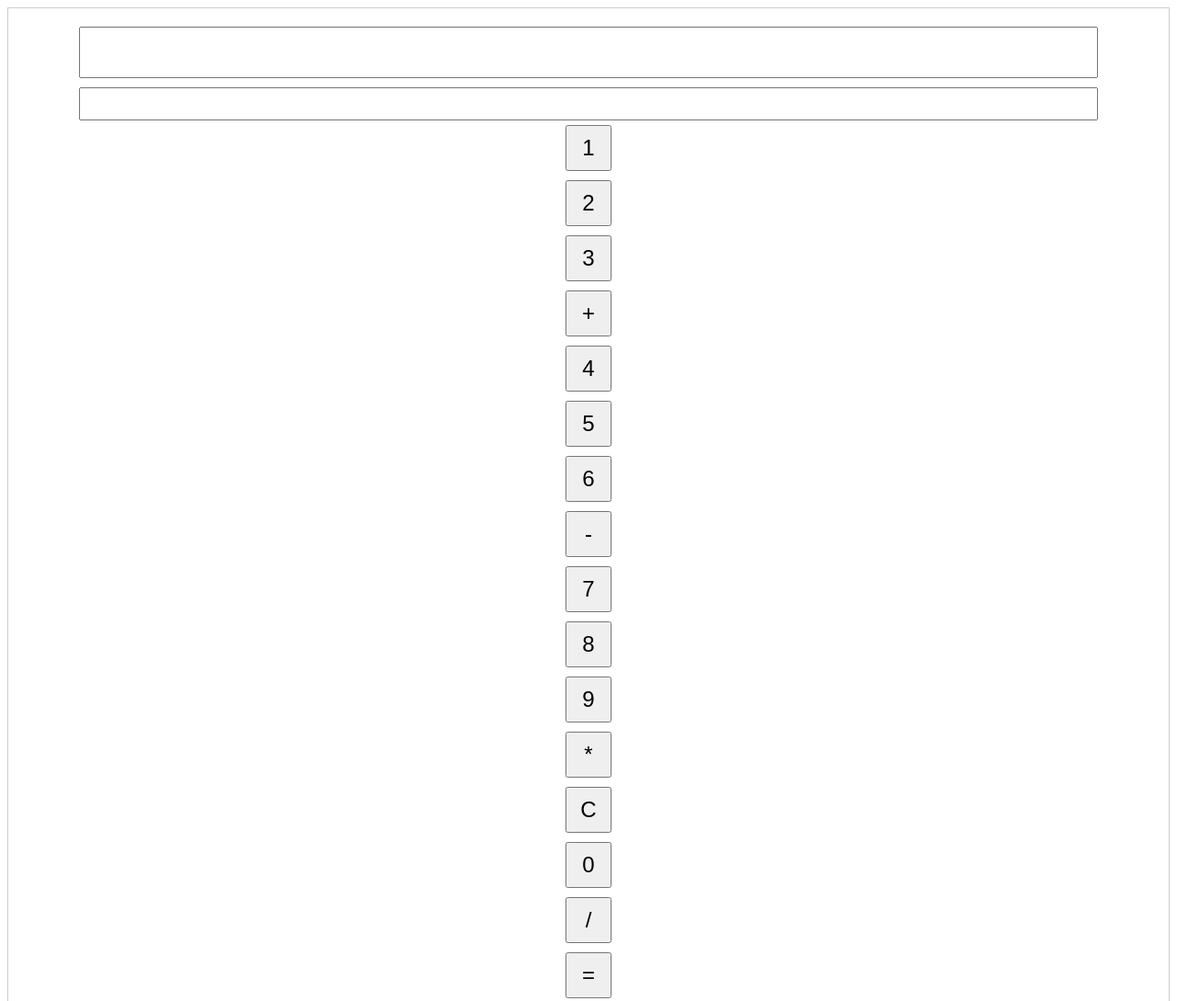
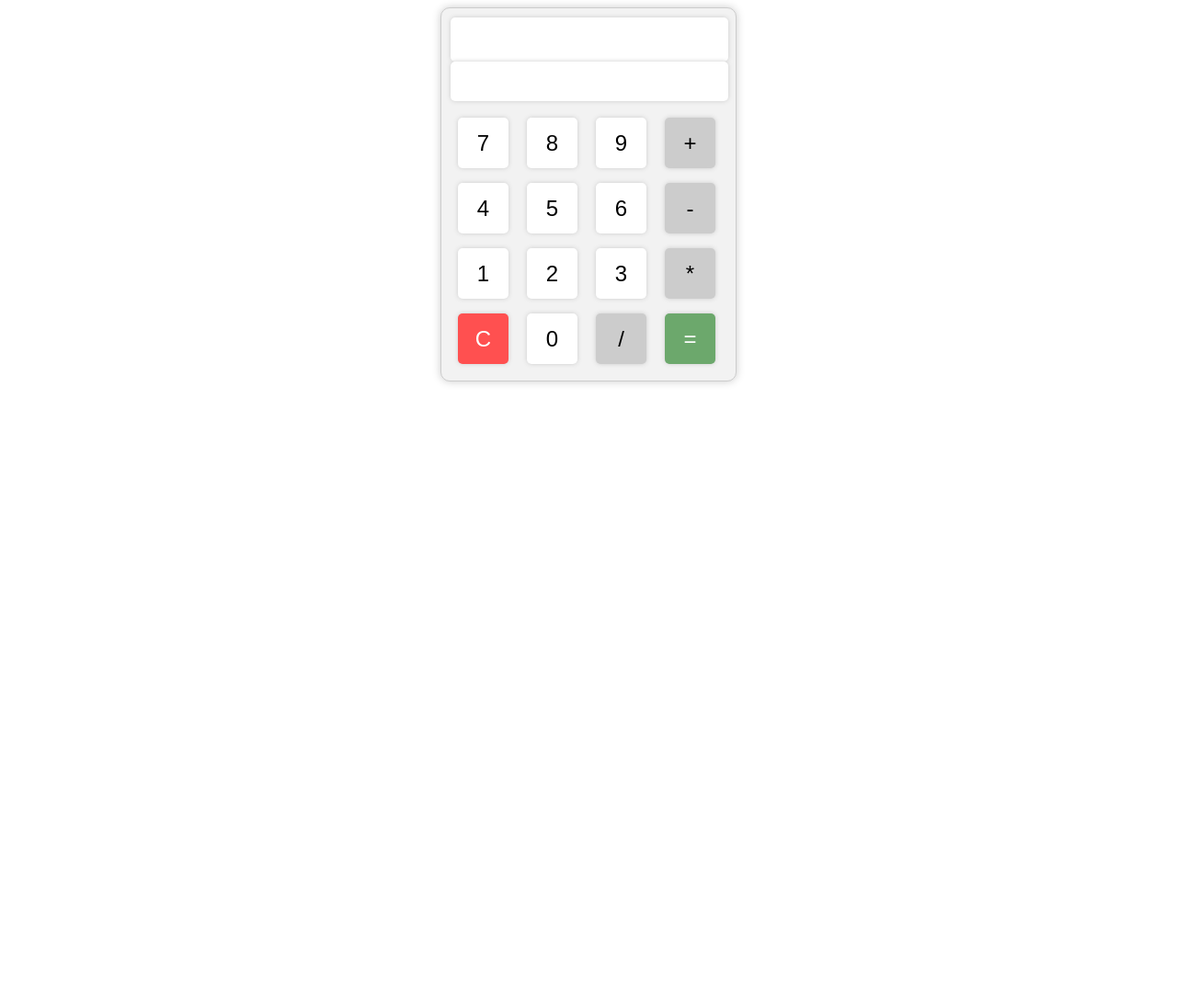
Before and after one commit to imma0010/calculator, a plain HTML site: page calculator.html in a window 1280 px wide. Shown: the top 1089 px of the page at 92% size. After the commit the page ends 800 px from the top, so only its background shows below. Drawn offline with Linux system fonts and the light colour scheme.

Commit message:
Added css to calculator with 2 levels of display

```diff
--- /dev/null
+++ b/calculator.css
@@ -0,0 +1,53 @@
+.calculator {
+    width: 300px;
+    background-color: #f2f2f2;
+    border: 1px solid #ccc;
+    border-radius: 10px;
+    padding: 10px;
+    box-shadow: 0 0 10px #ccc;
+    margin: auto;
+}
+
+.display {
+    margin-bottom: 10px;
+}
+
+.display input {
+    width: 94%;
+    padding: 10px;
+    border: none;
+    border-radius: 5px;
+    font-size: 24px;
+    text-align: right;
+    background-color: #fff;
+    box-shadow: 0 0 5px #ccc;
+}
+
+#result-display {
+    font-size: 20px;
+}
+
+.keypad button {
+    width: 55px;
+    height: 55px;
+    font-size: 24px;
+    margin: 8px;
+    border: none;
+    border-radius: 5px;
+    background-color: #fff;
+    box-shadow: 0 0 5px #ccc;
+}
+
+.keypad button.operator {
+    background-color: #ccc;
+}
+
+#clear {
+    background-color: #ff5050;
+    color: #fff;
+}
+
+#equals {
+    background-color: #6ca86c;
+    color: #fff;
+}
--- a/calculator.html
+++ b/calculator.html
@@ -3,59 +3,33 @@
 
 <head>
     <title>Calculator</title>
-    <style>
-        #calculator {
-            display: flex;
-            flex-direction: column;
-            align-items: center;
-            padding: 20px;
-            border: 1px solid #ccc;
-        }
-
-        #calculator input[type="button"] {
-            width: 50px;
-            height: 50px;
-            font-size: 24px;
-            margin: 5px;
-        }
-
-        #input-display {
-            width: 90%;
-            height: 50px;
-            font-size: 24px;
-            text-align: right;
-            margin-bottom: 10px;
-        }
-
-        #result-display {
-            width: 90%;
-            height: 30px;
-            font-size: 20px;
-            text-align: right;
-        }
-    </style>
+    <link rel="stylesheet" href="calculator.css">
 </head>
 
 <body>
-    <div id="calculator">
-        <input type="text" id="input-display" readonly>
-        <input type="text" id="result-display" readonly>
-        <input type="button" value="1" onclick="addToInputDisplay('1')">
-        <input type="button" value="2" onclick="addToInputDisplay('2')">
-        <input type="button" value="3" onclick="addToInputDisplay('3')">
-        <input type="button" value="+" onclick="addToInputDisplay('+')">
-        <input type="button" value="4" onclick="addToInputDisplay('4')">
-        <input type="button" value="5" onclick="addToInputDisplay('5')">
-        <input type="button" value="6" onclick="addToInputDisplay('6')">
-        <input type="button" value="-" onclick="addToInputDisplay('-')">
-        <input type="button" value="7" onclick="addToInputDisplay('7')">
-        <input type="button" value="8" onclick="addToInputDisplay('8')">
-        <input type="button" value="9" onclick="addToInputDisplay('9')">
-        <input type="button" value="*" onclick="addToInputDisplay('*')">
-        <input type="button" value="C" onclick="clearInputDisplay()">
-        <input type="button" value="0" onclick="addToInputDisplay('0')">
-        <input type="button" value="/" onclick="addToInputDisplay('/')">
-        <input type="button" value="=" onclick="calculate()">
+    <div class="calculator">
+        <div class="display">
+            <input type="text" id="input-display" readonly>
+            <input type="text" id="result-display" readonly>
+        </div>
+        <div class="keypad">
+            <button onclick="addToInputDisplay('7')">7</button>
+            <button onclick="addToInputDisplay('8')">8</button>
+            <button onclick="addToInputDisplay('9')">9</button>
+            <button class="operator" onclick="addToInputDisplay('+')">+</button>
+            <button onclick="addToInputDisplay('4')">4</button>
+            <button onclick="addToInputDisplay('5')">5</button>
+            <button onclick="addToInputDisplay('6')">6</button>
+            <button class="operator" onclick="addToInputDisplay('-')">-</button>
+            <button onclick="addToInputDisplay('1')">1</button>
+            <button onclick="addToInputDisplay('2')">2</button>
+            <button onclick="addToInputDisplay('3')">3</button>
+            <button class="operator" onclick="addToInputDisplay('*')">*</button>
+            <button id="clear" onclick="clearInputDisplay()">C</button>
+            <button onclick="addToInputDisplay('0')">0</button>
+            <button class="operator" onclick="addToInputDisplay('/')">/</button>
+            <button id="equals" onclick="calculate()">=</button>
+        </div>
     </div>
     <script src="calculator.js"></script>
 </body>
```
